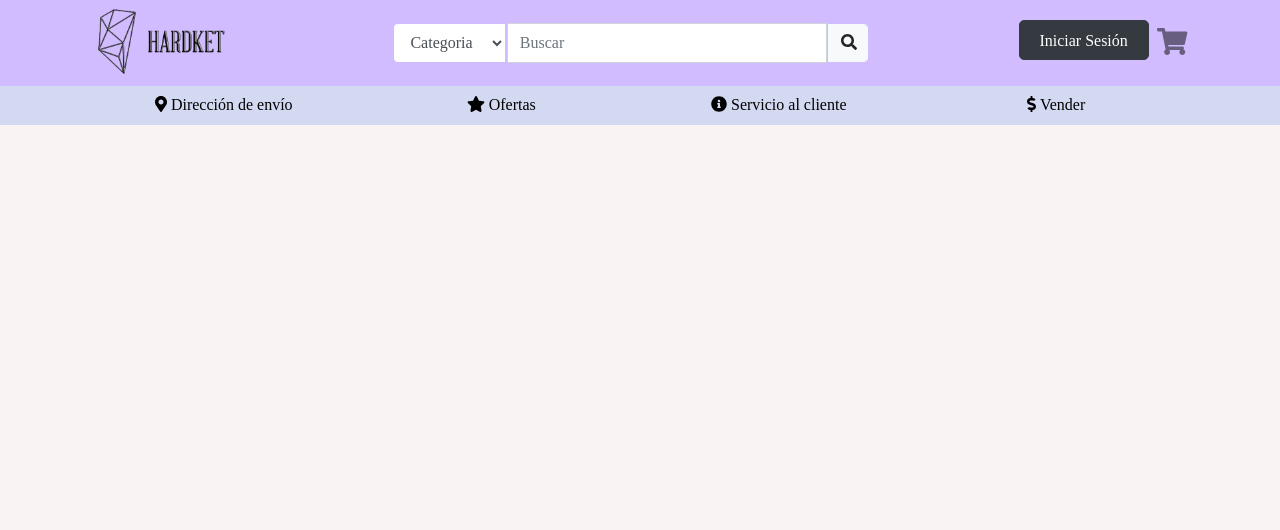
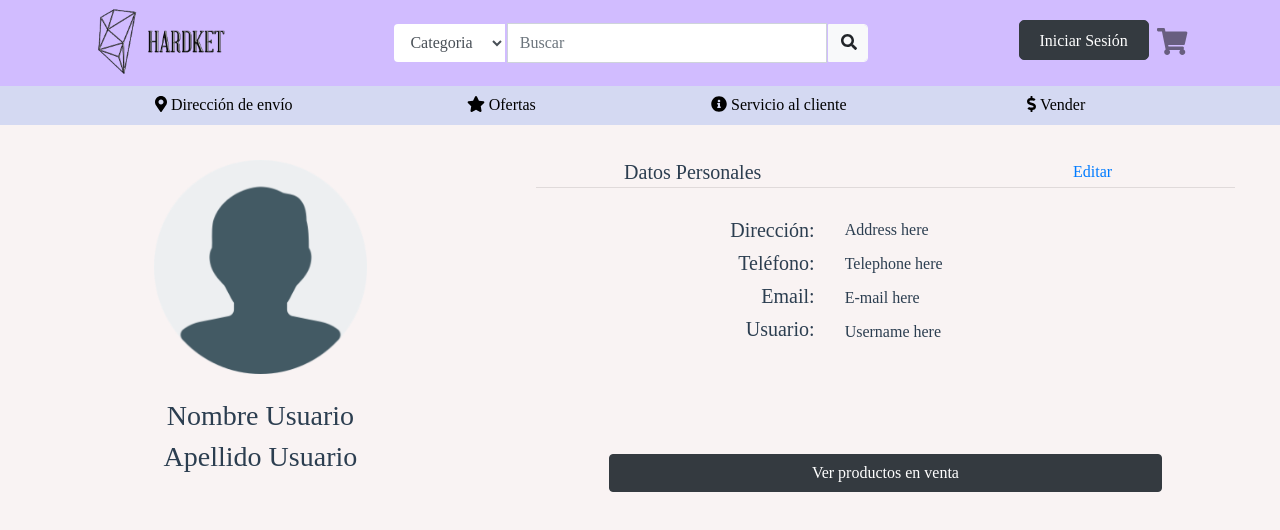
Before and after one commit to Juanmin48/Proyecto-DSI, a Vue app: page /user in a window 1280 px wide. Shown: the top 530 px of the page. Built offline with nearby package versions, Linux system fonts and the light colour scheme; a web font is replaced by a local one; what vue-currency-filter would draw is missing.

Commit message:
correcciones generales y pagina de usuario

```diff
--- a/src/App.vue
+++ b/src/App.vue
@@ -43,7 +43,7 @@ body{
 }
 
 #content {
-  padding: 120px 0;
+  padding: 120px 0 20px 0;
   margin-top: 0px;
 }
 #nav a {
--- a/src/router/index.js
+++ b/src/router/index.js
@@ -6,6 +6,7 @@ import Login from '../views/User/Login.vue'
 import Register from '../views/User/Register.vue'
 import Product from '../views/Product.vue'
 import Sell from '../views/Sell.vue'
+import User from '../views/User/User.vue'
 
 Vue.use(VueRouter)
 
@@ -48,6 +49,11 @@ const routes = [
     path: '/sell',
     name: 'Sell',
     component: Sell
+  },
+  {
+    path: '/user',
+    name: 'User',
+    component: User
   }
 ]
 
--- a/src/views/Product.vue
+++ b/src/views/Product.vue
@@ -3,7 +3,9 @@
             <div class="col-12 mx-auto datosP">
                 <h3 class="title">Nombre producto</h3>
                 <hr><br>
-                <img src="@/media/logo.png" class="imagenP" alt="Img-Product">
+                <div class="imagenP mx-auto">
+                    <img src="@/media/logo.png" alt="Img-Product">
+                </div>
                 <br>
                 <h1>Precio</h1>
                 <br><br>
@@ -42,7 +44,12 @@
         width: 100%;
     }
     .imagenP{
-        height: 86px;
+        height: 220px;
+        width: 250px;
+    }
+    .imagenP img{
+        height: 100%;
+        width: 100%;
         margin-bottom: 30px;
     }
     .datosP{
@@ -65,19 +72,74 @@
         left: -5%;
         width: 30%;
     }
-    @media (min-width: 630px){
+    @media (min-width: 440px){
+        .imagenP{
+            height: 250px;
+            width: 280px;
+        }
+    }
+    @media (min-width: 480px){
+        .imagenP{
+            height: 280px;
+            width: 310px;
+        }
+    }
+    @media (min-width: 520px){
+        .imagenP{
+            height: 310px;
+            width: 340px;
+        }
+    }
+    @media (min-width: 560px){
+        .imagenP{
+            height: 340px;
+            width: 370px;
+        }
+    }
+    @media (min-width: 600px){
+        .imagenP{
+            height: 370px;
+            width: 400px;
+        }
+    }
+    @media (min-width: 840px){
         .datosP{
             padding-left: 40%;
         }
         .imagenP{
             position: absolute;
-            height: 86px;
-            margin-top: 30px;
-            left: 12%;
+            height: 250px;
+            width: 280px;
+            margin-top: -25px;
+            left: 5%;
             padding-left: 0px;
         }
         .cant {
             left: -3%;
         }
     }
+     @media (min-width: 960px){
+        .imagenP{
+            height: 280px;
+            width: 310px;
+        }
+    }
+    @media (min-width: 1080px){
+        .imagenP{
+            height: 310px;
+            width: 340px;
+        }
+    }
+    @media (min-width: 1200px){
+        .imagenP{
+            height: 340px;
+            width: 370px;
+        }
+    }
+    @media (min-width: 1320px){
+        .imagenP{
+            height: 370px;
+            width: 400px;
+        }
+    }
 </style>
--- a/src/views/Sell.vue
+++ b/src/views/Sell.vue
@@ -1,13 +1,13 @@
 <template>
     <div class="container-fluid">
         <div class="row">
-            <div class="col-6 mx-auto">
+            <div class="col-xs-12 col-md-9 col-lg-6 mx-auto">
                 <h3 class="title">Ingresar un producto</h3>
                 <hr>
             </div>
         </div>
         <form @subtmi-prevent="insertP" class="row">
-            <div class="col-5 pt-3 pb-5 mx-auto">
+            <div class="col-xs-11 col-md-8 col-lg-5 pt-3 pb-5 mx-auto">
                 <!-- Product name -->
                 <div class="form-group">
                     <input type="text" name="ProductName" id="ProductName" class="form-control" v-model="ProductName" placeholder="Nombre de Producto">
@@ -15,7 +15,7 @@
                 <!-- Image -->
                 <div class="form-group">
                     <div class="custom-file">
-                        <input type="file" class="custom-file-input" id="Image" lang="es">
+                        <input type="file" class="custom-file-input" style="display:none;" id="Image">
                         <label class="custom-file-label" for="Image" style="text-align:left; color:gray;">Seleccionar Imagen</label>
                     </div>
                 </div>
--- a/src/views/User/Login.vue
+++ b/src/views/User/Login.vue
@@ -1,13 +1,13 @@
 <template>
     <div class="container-fluid">
         <div class="row">
-            <div class="col-6 mx-auto">
+            <div class="col-xs-12 col-md-9 col-lg-6 mx-auto">
                 <h3 class="title">Iniciar Sesión</h3>
                 <hr>
             </div>
         </div>
         <form @submit.prevent="login" class="row">
-            <div class="col-5 pt-3 pb-5 mx-auto">
+            <div class="col-xs-11 col-md-8 col-lg-5 mx-auto">
                 <div class="form-group">
                     <input type="email" class="form-control" aria-describedby="emailHelp" v-model="email"
                         placeholder="Correo electrónico">
@@ -21,13 +21,13 @@
             </div>
         </form>
         <div class="row">
-            <div class="col-6 mx-auto">
+            <div class="col-xs-12 col-md-9 col-lg-6 mx-auto">
                 <hr>
                 <h3 class="subtitle">¿No tienes cuenta?</h3>
             </div>
         </div>
         <div class="row">
-            <div class="col-5 mx-auto">
+            <div class="col-xs-11 col-md-8 col-lg-5 mx-auto">
                 <router-link to="/register" id="reg" class="nav-link mx-auto btn btn-dark">Regístrate
                 </router-link>
             </div>
@@ -60,7 +60,7 @@ export default {
                     this.email = ""
                     this.password = ""
                     this.$store.dispatch("LOG_IN", user)
-                    this.$route.push({name: 'Home'})
+                    this.$router.replace({name: 'Home'})
                 }).catch((error) => console.log(error))
             }
         }
--- a/src/views/User/Register.vue
+++ b/src/views/User/Register.vue
@@ -1,13 +1,13 @@
 <template>
     <div class="container-fluid">
         <div class="row">
-            <div class="col-6 mx-auto">
+            <div class="col-xs-12 col-md-9 col-lg-6 mx-auto">
                 <h3 class="title">Registrar cuenta</h3>
                 <hr>
             </div>
         </div>
         <form @submit.prevent="signUp" class="row">
-            <div class="col-5 pt-3 pb-5 mx-auto">
+            <div class="col-xs-11 col-md-8 col-lg-5 pt-3 pb-5 mx-auto">
 
                 <div class="form-group">
                     <input type="text" name="username" id="username" class="form-control" v-model="username" placeholder="Nombre de usuario">
--- /dev/null
+++ b/src/views/User/User.vue
@@ -0,0 +1,86 @@
+<template>
+    <div class="container-fluid row">
+            <div class="col-xs-12 col-md-5 col-lg-5 max-auto">
+                <img src="@/media/User.png" class="imagenU" alt="Img-Product">
+                <br>
+                <h3 class="title">Nombre Usuario</h3>
+                <h3 class="title">Apellido Usuario</h3>
+                <br>
+            </div>
+            <div class="col-xs-12 col-md-7 col-lg-7 mx-auto datosU">
+                <div class="row">
+                    <div class="col-10 mx-auto">
+                        <div class="row">
+                            <div class="col-9">
+                                <h5 style="text-align:left;">Datos Personales</h5>
+                            </div>
+                            <div class="col-3">
+                                <a href="#">Editar</a>
+                            </div>
+                        </div>
+                    </div>
+                </div>
+                <hr style="margin-top:-5px;">
+                <div class="PersonalData row">
+                    <div class="col-12 mx-auto">
+                        <div class="row">
+                            <div class="col-5" style="text-align:right;">
+                                <h5 class="label">Dirección:</h5>
+                                <h5 class="label">Teléfono:</h5>
+                                <h5 class="label">Email:</h5>
+                                <h5 class="label">Usuario:</h5>
+                            </div>
+                            <div class="col-7" style="text-align:left; margin-bottom:-10px;">
+                                <p class="result">Address here</p>
+                                <p class="result">Telephone here</p>
+                                <p class="result">E-mail here</p>
+                                <p class="result">Username here</p>
+                            </div>
+                        </div>
+                    </div>
+                </div>
+                <br>
+                <div class="row">
+                    <div class="col-10 mx-auto">
+                        <button type="submit" class="btn btn-dark w-100">Ver productos en venta</button>
+                    </div>
+                </div>
+            </div>
+    </div>
+</template>
+
+<style scoped>
+    .container-fluid {
+        margin-top: 40px;
+        width: 100%;
+    }
+    .container-fluid .row{
+        margin-left: 0;
+        margin-right: 0;
+    }
+    .imagenU{
+        height: 120px;
+        margin-bottom: 30px;
+    }
+    .label {
+        margin-bottom: 9px;
+    }
+    .result {
+        margin-bottom: 10px;
+    }
+    .btn{
+            margin-bottom:20px
+        }
+    @media (min-width: 630px){
+        .imagenU{
+            height: 55%;
+            margin-bottom: 25px;
+        }
+        .PersonalData{
+            margin-top: 30px;
+        }
+        .btn{
+            margin-top: 80px;
+        }
+    }
+</style>
```
Also changed, not shown: src/media/User.png (added), 1 other file (tests, documents, lock files or other folders).
